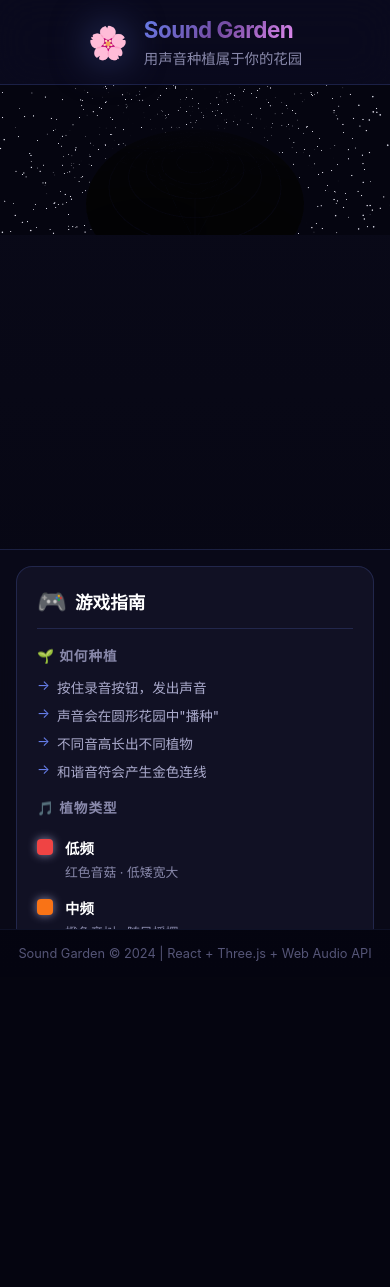
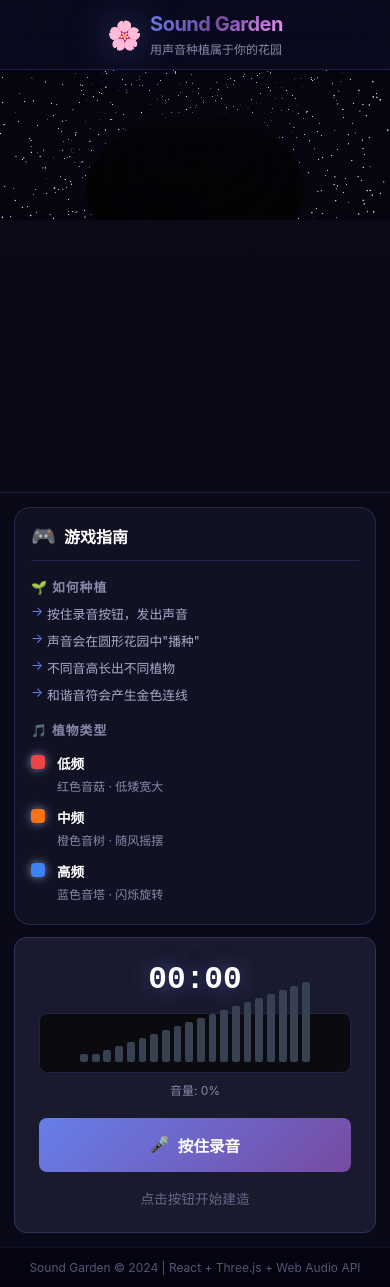
Before and after one commit to Wang-Jianwei/wooof-sound-architect, a React (Vite) app: page / in a window 390 px wide. Before the commit the page ends 977 px from the top, so only its background shows below. Built offline with nearby package versions, Linux system fonts and the light colour scheme.

Commit message:
添加移动端响应式布局支持

```diff
--- a/src/App.css
+++ b/src/App.css
@@ -535,7 +535,18 @@ body {
   background: rgba(102, 126, 234, 0.5);
 }
 
-/* Responsive */
+/* ========================
+   响应式布局 - 移动端优化
+   ======================== */
+
+/* 平板和桌面端 */
+@media (max-width: 1024px) {
+  .control-panel {
+    width: 320px;
+  }
+}
+
+/* 平板竖屏 */
 @media (max-width: 900px) {
   .app-main {
     flex-direction: column;
@@ -543,34 +554,313 @@ body {
 
   .control-panel {
     width: 100%;
-    max-height: 45vh;
+    max-height: 40vh;
+    min-height: 280px;
     border-left: none;
     border-top: 1px solid rgba(102, 126, 234, 0.2);
+    padding: 1rem;
   }
 
   .scene-container {
-    min-height: 55vh;
+    min-height: 60vh;
+    flex: 1;
+  }
+
+  .floating-info {
+    top: 1rem;
+    left: 1rem;
+  }
+
+  .freq-badge, .garden-badge {
+    font-size: 0.8rem;
+    padding: 0.4rem 0.75rem;
   }
 }
 
+/* 手机端 */
 @media (max-width: 480px) {
+  body {
+    overflow: auto;
+  }
+
+  .app {
+    min-height: 100vh;
+    min-height: 100dvh; /* 动态视口高度 */
+  }
+
   .app-header {
+    padding: 0.75rem 1rem;
+  }
+
+  .logo {
+    gap: 0.5rem;
+  }
+
+  .logo-icon {
+    font-size: 1.75rem;
+  }
+
+  .logo-text h1 {
+    font-size: 1.25rem;
+  }
+
+  .logo-text p {
+    font-size: 0.75rem;
+  }
+
+  .app-main {
+    flex-direction: column;
+  }
+
+  .scene-container {
+    min-height: 50vh;
+    min-height: 50dvh;
+    height: 50vh;
+    height: 50dvh;
+  }
+
+  .floating-info {
+    top: 0.75rem;
+    left: 0.75rem;
+    gap: 0.5rem;
+  }
+
+  .freq-badge, .garden-badge {
+    font-size: 0.75rem;
+    padding: 0.35rem 0.6rem;
+  }
+
+  .control-panel {
+    max-height: none;
+    min-height: auto;
+    flex: 1;
+    padding: 0.875rem;
+    gap: 0.75rem;
+  }
+
+  /* 花园信息卡片 */
+  .garden-info {
     padding: 1rem;
   }
 
-  .logo-icon {
-    font-size: 2rem;
+  .info-header {
+    margin-bottom: 0.875rem;
+    padding-bottom: 0.75rem;
   }
 
+  .garden-icon {
+    font-size: 1.5rem;
+  }
+
+  .info-header h3 {
+    font-size: 1.1rem;
+  }
+
+  /* 统计卡片 - 横向滚动 */
+  .stats-grid {
+    display: flex;
+    gap: 0.5rem;
+    overflow-x: auto;
+    padding-bottom: 0.5rem;
+    margin-bottom: 0.875rem;
+    -webkit-overflow-scrolling: touch;
+    scrollbar-width: none;
+  }
+
+  .stats-grid::-webkit-scrollbar {
+    display: none;
+  }
+
+  .stat-card {
+    flex: 0 0 auto;
+    min-width: 80px;
+    padding: 0.75rem;
+  }
+
+  .stat-icon {
+    font-size: 1.25rem;
+  }
+
+  .stat-value {
+    font-size: 1rem;
+  }
+
+  /* 植物图鉴 */
+  .plant-legend {
+    padding: 0.875rem;
+    margin-bottom: 0.875rem;
+  }
+
+  .plant-legend h4 {
+    font-size: 0.8rem;
+    margin-bottom: 0.5rem;
+  }
+
+  .legend-item {
+    padding: 0.4rem 0;
+  }
+
+  .legend-icon {
+    font-size: 1.1rem;
+  }
+
+  .legend-item strong {
+    font-size: 0.85rem;
+  }
+
+  .legend-item span {
+    font-size: 0.7rem;
+  }
+
+  /* 音频详情 */
+  .audio-details {
+    padding: 0.875rem;
+    margin-bottom: 0.875rem;
+  }
+
+  .audio-details h4 {
+    font-size: 0.8rem;
+    margin-bottom: 0.5rem;
+  }
+
+  .detail-row {
+    padding: 0.4rem 0;
+  }
+
+  .detail-row span {
+    font-size: 0.85rem !important;
+  }
+
+  /* 重置按钮 */
+  .reset-button {
+    padding: 0.875rem;
+    font-size: 0.95rem;
+  }
+
+  /* 游戏指南 */
+  .instructions {
+    padding: 1rem;
+  }
+
+  .instructions-header span {
+    font-size: 1.25rem;
+  }
+
+  .instructions-header h3 {
+    font-size: 1rem;
+  }
+
+  .guide-section h4 {
+    font-size: 0.8rem;
+    margin-bottom: 0.5rem;
+  }
+
+  .guide-section li {
+    font-size: 0.8rem;
+    padding-left: 1rem;
+  }
+
+  .guide-item {
+    padding: 0.4rem 0;
+  }
+
+  .color-dot {
+    width: 14px;
+    height: 14px;
+  }
+
+  .guide-item strong {
+    font-size: 0.85rem;
+  }
+
+  .guide-item span {
+    font-size: 0.75rem;
+  }
+
+  /* 分析中状态 */
+  .analyzing {
+    padding: 1.5rem 1rem;
+  }
+
+  .spinner-container {
+    width: 50px;
+    height: 50px;
+  }
+
+  .analyzing p {
+    font-size: 0.95rem;
+  }
+
+  .analyzing-sub {
+    font-size: 0.8rem;
+  }
+
+  /* 错误信息 */
+  .error-message {
+    padding: 0.875rem;
+    font-size: 0.85rem;
+  }
+
+  /* 页脚 */
+  .app-footer {
+    padding: 0.75rem;
+    font-size: 0.75rem;
+  }
+}
+
+/* 小屏手机 */
+@media (max-width: 360px) {
   .logo-text h1 {
-    font-size: 1.4rem;
+    font-size: 1.1rem;
+  }
+
+  .scene-container {
+    min-height: 45vh;
+    height: 45vh;
   }
 
   .control-panel {
-    padding: 1rem;
+    padding: 0.75rem;
+  }
+
+  .stat-card {
+    min-width: 70px;
+    padding: 0.6rem;
+  }
+}
+
+/* 横屏手机 */
+@media (max-height: 500px) and (orientation: landscape) {
+  .app-main {
+    flex-direction: row;
+  }
+
+  .scene-container {
+    min-height: auto;
+    height: calc(100vh - 60px - 40px);
+    flex: 1.5;
+  }
+
+  .control-panel {
+    width: 280px;
+    max-height: none;
+    height: calc(100vh - 60px - 40px);
+    border-left: 1px solid rgba(102, 126, 234, 0.2);
+    border-top: none;
   }
 
   .stats-grid {
-    grid-template-columns: 1fr;
+    grid-template-columns: repeat(3, 1fr);
   }
 }
+
+/* 适配 iPhone 刘海屏 */
+@supports (padding-top: env(safe-area-inset-top)) {
+  .app-header {
+    padding-top: max(0.75rem, env(safe-area-inset-top));
+  }
+
+  .app-footer {
+    padding-bottom: max(0.75rem, env(safe-area-inset-bottom));
+  }
+}
--- a/src/components/AudioRecorder.tsx
+++ b/src/components/AudioRecorder.tsx
@@ -60,16 +60,28 @@ export default function AudioRecorder({
   }, [cleanup]);
 
   // 开始录音
-  const startRecording = async () => {
+  const startRecording = useCallback(async () => {
     if (disabled) return;
 
     try {
-      // 获取麦克风权限
-      const stream = await navigator.mediaDevices.getUserMedia({ audio: true });
+      // 获取麦克风权限 - 使用更兼容的配置
+      const stream = await navigator.mediaDevices.getUserMedia({
+        audio: {
+          echoCancellation: false,
+          noiseSuppression: false,
+          autoGainControl: false,
+        }
+      });
 
-      // 创建 AudioContext
-      const audioContext = new AudioContext();
+      // 创建 AudioContext - 兼容 iOS Safari
+      const AudioContextClass = window.AudioContext || (window as unknown as { webkitAudioContext: typeof AudioContext }).webkitAudioContext;
+      const audioContext = new AudioContextClass();
       audioContextRef.current = audioContext;
+
+      // 如果是 iOS，需要恢复 AudioContext
+      if (audioContext.state === 'suspended') {
+        await audioContext.resume();
+      }
 
       // 创建 AnalyserNode 用于音量可视化
       const analyser = audioContext.createAnalyser();
@@ -81,8 +93,14 @@ export default function AudioRecorder({
       source.connect(analyser);
       sourceRef.current = source;
 
-      // 创建 MediaRecorder
-      const mediaRecorder = new MediaRecorder(stream);
+      // 创建 MediaRecorder - 使用兼容的 MIME 类型
+      const mimeType = MediaRecorder.isTypeSupported('audio/webm')
+        ? 'audio/webm'
+        : MediaRecorder.isTypeSupported('audio/mp4')
+          ? 'audio/mp4'
+          : 'audio/ogg';
+
+      const mediaRecorder = new MediaRecorder(stream, { mimeType });
       mediaRecorderRef.current = mediaRecorder;
       audioChunksRef.current = [];
 
@@ -93,7 +111,7 @@ export default function AudioRecorder({
       };
 
       mediaRecorder.onstop = () => {
-        const audioBlob = new Blob(audioChunksRef.current, { type: 'audio/webm' });
+        const audioBlob = new Blob(audioChunksRef.current, { type: mimeType });
         onRecordingComplete?.(audioBlob);
       };
 
@@ -133,12 +151,21 @@ export default function AudioRecorder({
 
     } catch (error) {
       console.error('无法访问麦克风:', error);
-      alert('无法访问麦克风，请检查权限设置');
+      // 更友好的错误提示
+      let errorMsg = '无法访问麦克风';
+      if (error instanceof DOMException) {
+        if (error.name === 'NotAllowedError') {
+          errorMsg = '请允许使用麦克风权限';
+        } else if (error.name === 'NotFoundError') {
+          errorMsg = '未找到麦克风设备';
+        }
+      }
+      alert(errorMsg);
     }
-  };
+  }, [disabled, onRecordingComplete, onRecordingStart, onVolumeChange]);
 
   // 停止录音
-  const stopRecording = () => {
+  const stopRecording = useCallback(() => {
     if (mediaRecorderRef.current && mediaRecorderRef.current.state !== 'inactive') {
       mediaRecorderRef.current.stop();
     }
@@ -147,7 +174,7 @@ export default function AudioRecorder({
     setVolume(0);
     onVolumeChange?.(0);
     onRecordingStop?.();
-  };
+  }, [cleanup, onRecordingStop, onVolumeChange]);
 
   // 格式化时间
   const formatTime = (seconds: number) => {
@@ -239,9 +266,11 @@ const styles: Record<string, React.CSSProperties> = {
     borderRadius: '12px',
     border: '1px solid #333355',
     transition: 'opacity 0.2s',
+    touchAction: 'manipulation', // 防止双击缩放
+    WebkitTapHighlightColor: 'transparent', // 移除点击高亮
   },
   timeDisplay: {
-    fontSize: '2.5rem',
+    fontSize: 'clamp(1.75rem, 8vw, 2.5rem)', // 响应式字体
     fontWeight: 'bold',
     color: '#fff',
     textAlign: 'center',
@@ -256,22 +285,22 @@ const styles: Record<string, React.CSSProperties> = {
     display: 'flex',
     alignItems: 'flex-end',
     justifyContent: 'center',
-    gap: '4px',
-    height: '80px',
+    gap: 'clamp(2px, 1vw, 4px)', // 响应式间距
+    height: 'clamp(60px, 15vw, 80px)', // 响应式高度
     padding: '10px',
     backgroundColor: '#0a0a0f',
     borderRadius: '8px',
     border: '1px solid #222244',
   },
   volumeBar: {
-    width: '8px',
+    width: 'clamp(4px, 2vw, 8px)', // 响应式宽度
     borderRadius: '2px',
     transition: 'all 0.05s ease',
   },
   volumeText: {
     textAlign: 'center',
     color: '#8888aa',
-    fontSize: '0.875rem',
+    fontSize: 'clamp(0.75rem, 3vw, 0.875rem)', // 响应式字体
     marginTop: '0.5rem',
   },
   controls: {
@@ -285,13 +314,15 @@ const styles: Record<string, React.CSSProperties> = {
     justifyContent: 'center',
     gap: '8px',
     width: '100%',
-    padding: '1rem 1.5rem',
-    fontSize: '1rem',
+    padding: 'clamp(0.875rem, 4vw, 1rem) clamp(1rem, 5vw, 1.5rem)', // 响应式内边距
+    fontSize: 'clamp(0.9rem, 4vw, 1rem)', // 响应式字体
     fontWeight: '600',
     border: 'none',
     borderRadius: '8px',
     cursor: 'pointer',
     transition: 'all 0.2s ease',
+    WebkitTouchCallout: 'none', // 禁止长按菜单
+    userSelect: 'none',
   },
   startButton: {
     background: 'linear-gradient(135deg, #667eea 0%, #764ba2 100%)',
@@ -302,11 +333,11 @@ const styles: Record<string, React.CSSProperties> = {
     color: 'white',
   },
   buttonIcon: {
-    fontSize: '1.2rem',
+    fontSize: 'clamp(1rem, 4vw, 1.2rem)',
   },
   status: {
     textAlign: 'center',
-    fontSize: '0.875rem',
+    fontSize: 'clamp(0.8rem, 3.5vw, 0.875rem)',
   },
   recordingIndicator: {
     display: 'inline-flex',
```
